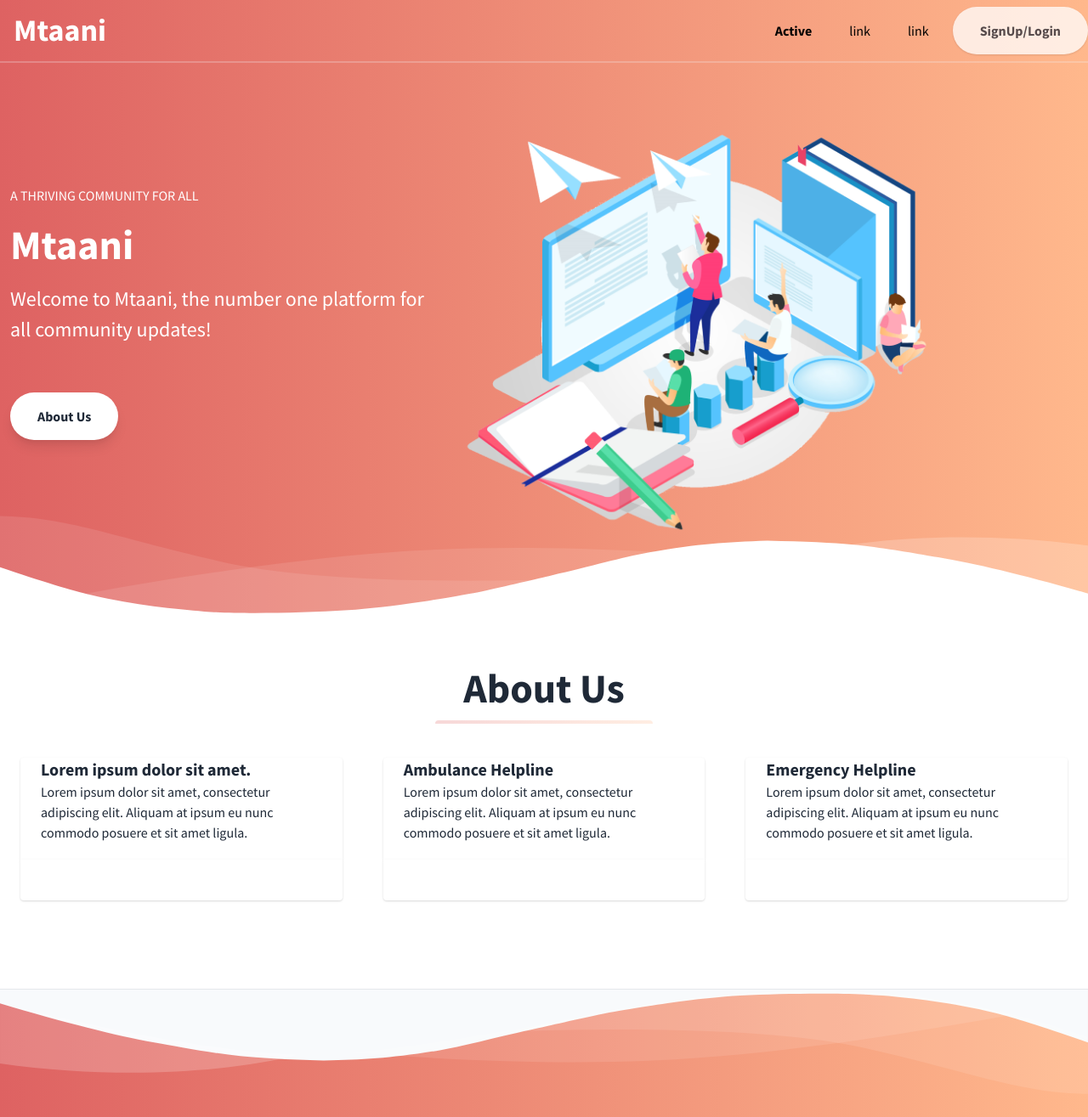
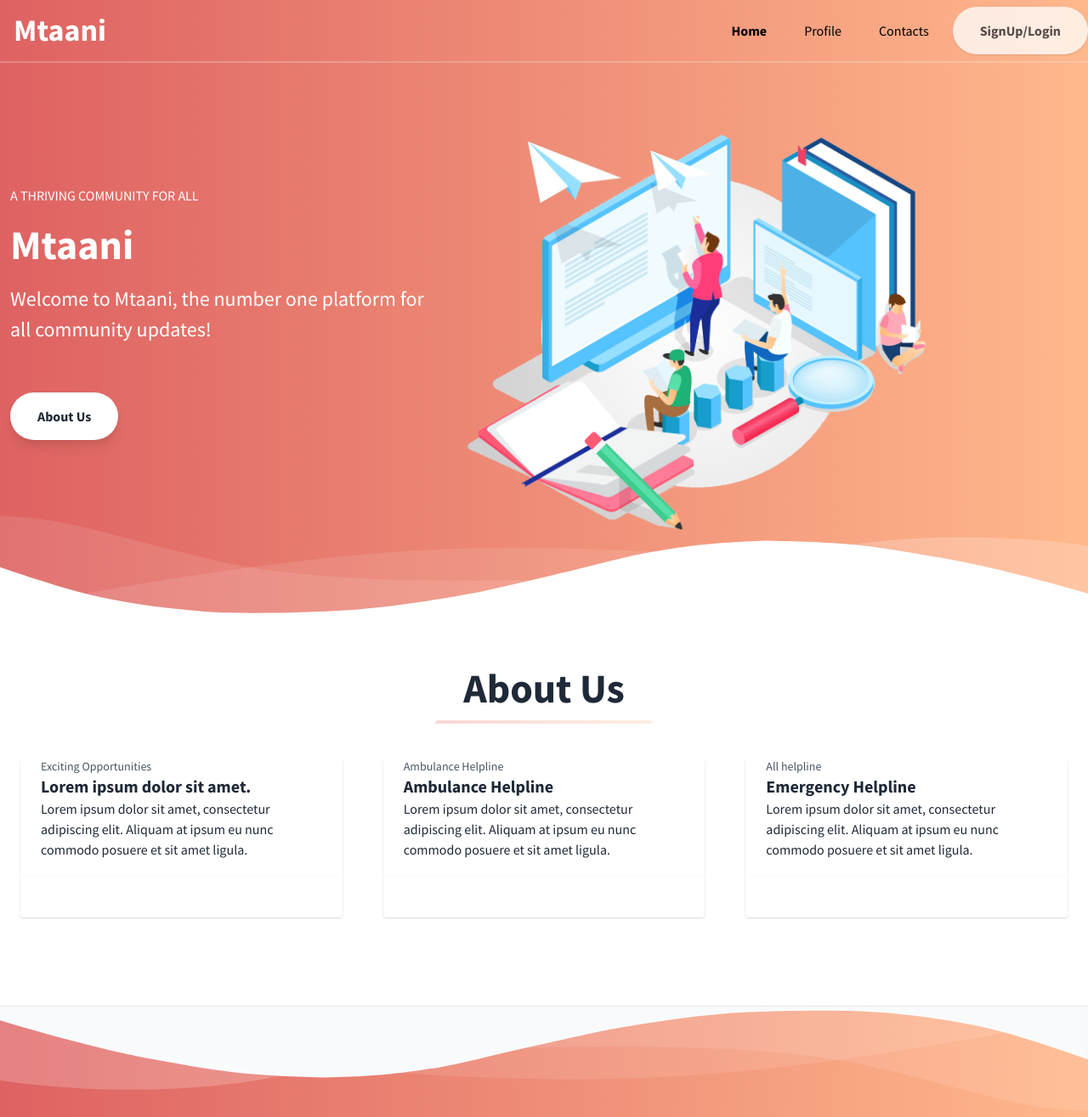
Before and after one commit to kelvinmburu/mtaani, a Django app: page / in a window 1280 px wide. Shown: the top 1315 px of the page at 85% size. Run offline with Django 4.2, Linux system fonts and the light colour scheme; style sheets or scripts are compiled from the project's sources; some libraries are stand-ins or nearby versions.

```diff
--- a/templates/navbar.html
+++ b/templates/navbar.html
@@ -19,15 +19,15 @@
             id="nav-content">
             <ul class="list-reset lg:flex justify-end flex-1 items-center">
                 <li class="mr-3">
-                    <a class="inline-block py-2 px-4 text-black font-bold no-underline" href="#">Active</a>
+                    <a class="inline-block py-2 px-4 text-black font-bold no-underline" href="#">Home</a>
                 </li>
                 <li class="mr-3">
                     <a class="inline-block text-black no-underline hover:text-gray-800 hover:text-underline py-2 px-4"
-                        href="#">link</a>
+                        href="#">Profile</a>
                 </li>
                 <li class="mr-3">
                     <a class="inline-block text-black no-underline hover:text-gray-800 hover:text-underline py-2 px-4"
-                        href="#">link</a>
+                        href="{% url 'contact' %}">Contacts</a>
                 </li>
             </ul>
             <a href="{% url 'index' %}">
--- a/theme/static/css/dist/styles.css
+++ b/theme/static/css/dist/styles.css
@@ -1467,7 +1467,6 @@ select {
 .text-gray-600 {
   --tw-text-opacity: 1;
   color: rgb(75 85 99 / var(--tw-text-opacity));
-  display: none;
 }
 
 .text-cyan-400 {
```
